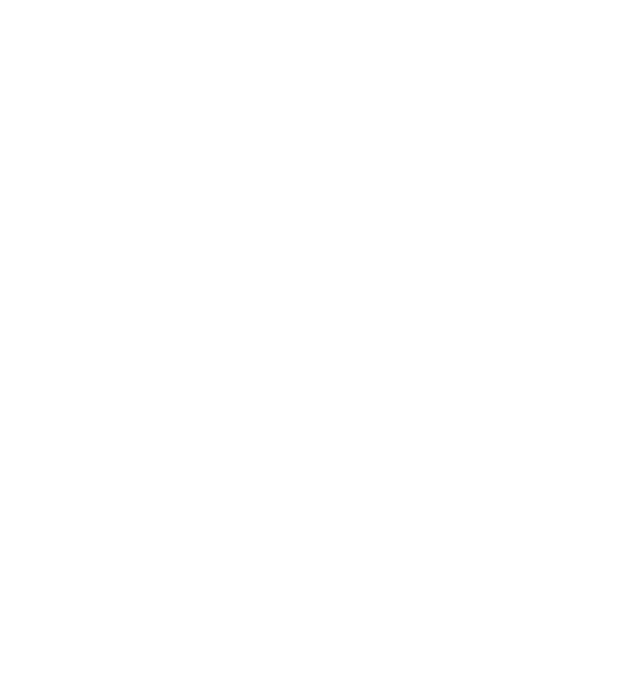
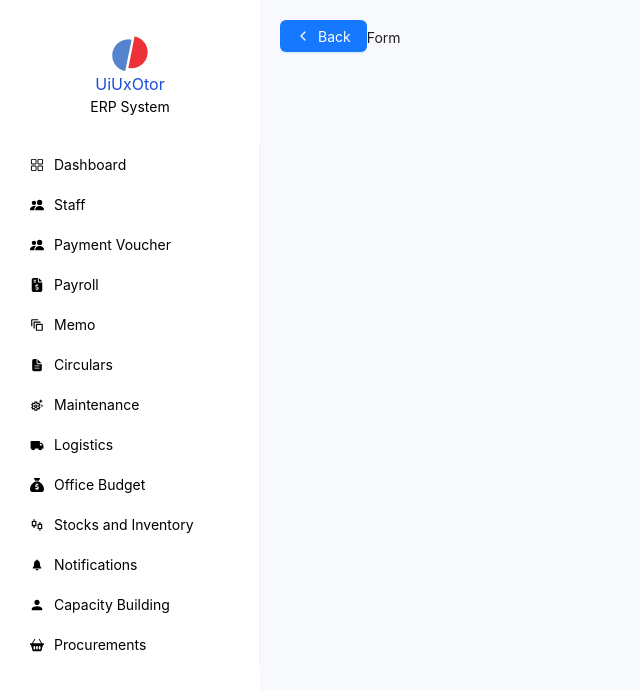
Before and after one commit to hakimov0545/ERP, a React (Vite) app: page /admin/staff/edit in a window 1280 px wide. Before the commit this address had no page. Shown: the top 690 px of the page, without its empty margins (0-640 px from the left). Built offline with nearby package versions, Linux system fonts and the light colour scheme; no server answers.

Commit message:
staff changes

```diff
--- a/src/App.tsx
+++ b/src/App.tsx
@@ -9,6 +9,7 @@ import { Login } from "@pages/login/login";
 import Layout from "@components/Layout";
 import { Dashboard } from "@pages/admin/Dashboard";
 import { Staff } from "@pages/admin/Staff";
+import { StaffForm } from "@src/forms/StaffForm";
 
 function App() {
 	return (
@@ -29,6 +30,10 @@ function App() {
 				>
 					<Route path="dashboard" element={<Dashboard />} />
 					<Route path="staff" element={<Staff />} />
+					<Route
+						path="staff/edit"
+						element={<StaffForm />}
+					/>
 					<Route
 						path="paymentVoucher"
 						element={<div>Payment Voucher Page</div>}
--- a/src/components/Layout.tsx
+++ b/src/components/Layout.tsx
@@ -109,16 +109,8 @@ const items: MenuItemType[] = [
 	},
 ];
 const Layout = ({ children }: { children?: React.ReactNode }) => {
-  const navigate = useNavigate();
 	const dispatch = useDispatch();
 	const location = useLocation();
-
-  const handleMenuClick = (item: { key: string }) => {
-    const clickedItem = items.find((menuItem) => menuItem.key === item.key);
-    if (clickedItem) {
-      navigate(clickedItem.path);
-    }
-  };
 
 	useEffect(() => {
 		const fetchData = async () => {
@@ -131,7 +123,7 @@ const Layout = ({ children }: { children?: React.ReactNode }) => {
 				dispatch(setEmployees(employeesRes));
 				dispatch(setPayroll(payrollRes));
 			} catch (error) {
-        console.error("Failed to fetch staff data", error);
+				console.error("Failed to fetch data", error);
 			}
 		};
 
@@ -142,18 +134,21 @@ const Layout = ({ children }: { children?: React.ReactNode }) => {
 		<AntdLayout>
 			<Sider theme="light" collapsible={false} width={260}>
 				<div className="text-center demo-logo-vertical pt-9 pb-7">
-          <img src={logo} alt="" className="mx-auto" />
-          <p className="text-base text-blue-700">UiUxOtor</p>
+					<img src={logo} alt="Logo" className="mx-auto" />
+					<p className="text-base text-blue-700">
+						UiUxOtor
+					</p>
 					<p>ERP System</p>
 				</div>
 				<Menu
 					theme="light"
-          onClick={handleMenuClick}
-          defaultSelectedKeys={["dashboard"]}
+					selectedKeys={[location.pathname]}
 					mode="inline"
 				>
 					{items.map((item) => (
 						<Menu.Item
+							key={item.path}
+							icon={item.icon}
 							style={{
 								margin: 0,
 								borderRadius: 0,
@@ -163,11 +158,14 @@ const Layout = ({ children }: { children?: React.ReactNode }) => {
 										? "6px solid #5584CE"
 										: "6px solid transparent",
 								backgroundColor:
-                  location.pathname === item.path ? "#e6f4ff" : "transparent",
-                color: location.pathname === item.path ? "#1677ff" : "#000000",
+									location.pathname === item.path
+										? "#e6f4ff"
+										: "transparent",
+								color:
+									location.pathname === item.path
+										? "#1677ff"
+										: "#000000",
 							}}
-              key={item.key}
-              icon={item.icon}
 						>
 							<Link to={item.path}>{item.label}</Link>
 						</Menu.Item>
--- /dev/null
+++ b/src/forms/StaffForm.tsx
@@ -0,0 +1,19 @@
+import { Button } from "antd";
+import { useLocation, useNavigate } from "react-router-dom";
+import { IoChevronBack } from "react-icons/io5";
+
+export const StaffForm = () => {
+	const navigate = useNavigate();
+	const location = useLocation();
+	const { id } = location.state || {};
+
+	return (
+		<div>
+			<Button type="primary" onClick={() => navigate(-1)}>
+				<IoChevronBack />
+				Back
+			</Button>
+			{id ? id : "Form"}
+		</div>
+	);
+};
--- a/src/pages/admin/Staff.tsx
+++ b/src/pages/admin/Staff.tsx
@@ -2,11 +2,14 @@ import React from "react";
 import { useSelector } from "react-redux";
 import { RootState } from "@store";
 import { Button, Input, Select, Space, Table } from "antd";
+import { useNavigate } from "react-router-dom";
 
 export const Staff: React.FC = () => {
 	const staff = useSelector(
 		(state: RootState) => state.staff.staff
 	);
+
+	const navigate = useNavigate();
 
 	// Define the table columns based on the data you provided
 	const columns = [
@@ -54,9 +57,18 @@ export const Staff: React.FC = () => {
 		{
 			title: "Action",
 			key: "action",
-			render: (_: any) => (
+			render: (_: any, record: any) => (
 				<Space size="middle">
-					<a className="text-blue-400">Edit</a>
+					<a
+						className="text-blue-400"
+						onClick={() =>
+							navigate("/admin/staff/edit", {
+								state: { id: record.key },
+							})
+						}
+					>
+						Edit
+					</a>
 					<a className="text-red-500 hover:text-red-700">
 						Delete
 					</a>
--- a/src/store/index.ts
+++ b/src/store/index.ts
@@ -9,6 +9,7 @@ const store = configureStore({
 		employees: employeesReducer,
 		payroll: payrollReducer,
 	},
+	devTools: process.env.NODE_ENV !== "production",
 });
 
 export type RootState = ReturnType<typeof store.getState>;
```
Lines whose indentation alone changed are shown as unchanged.
